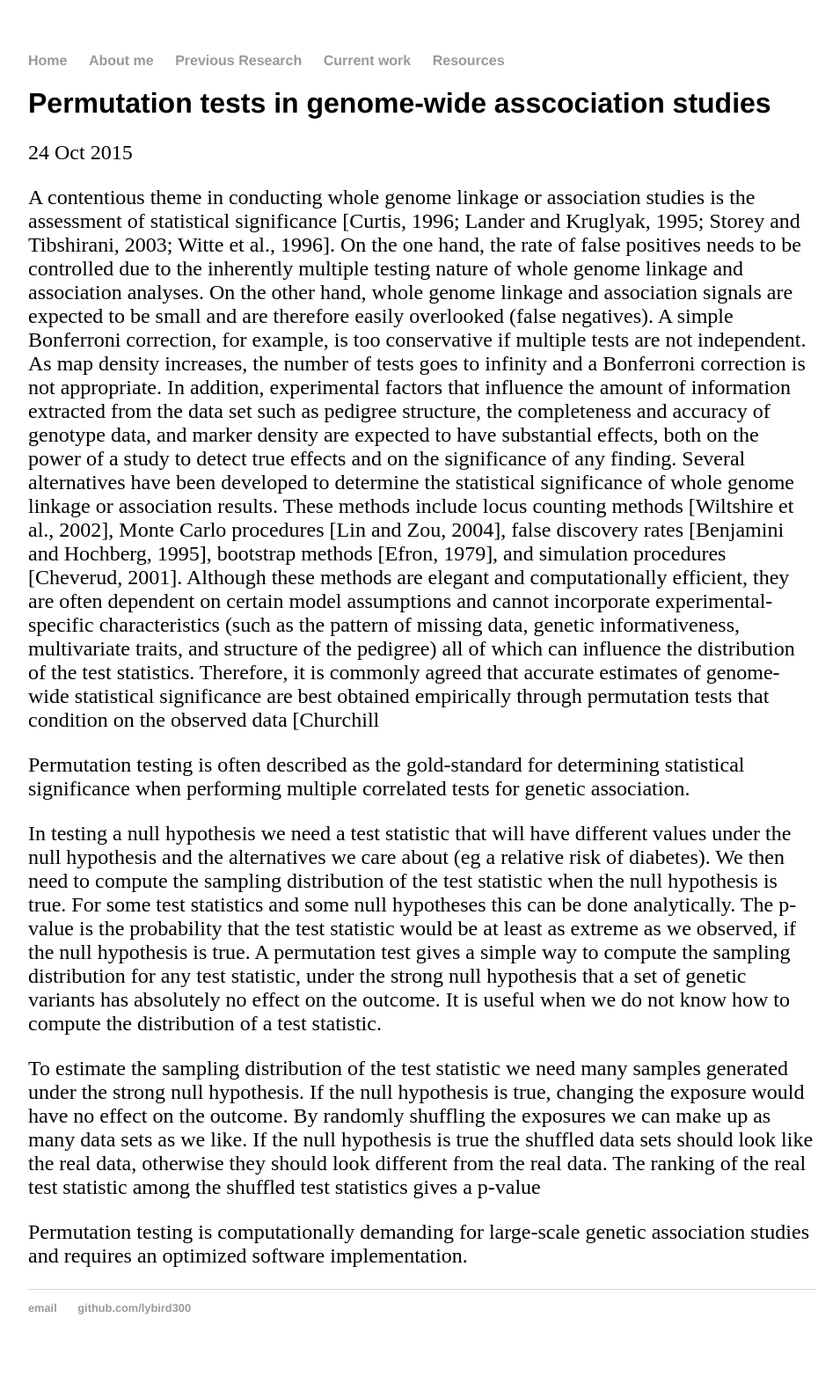
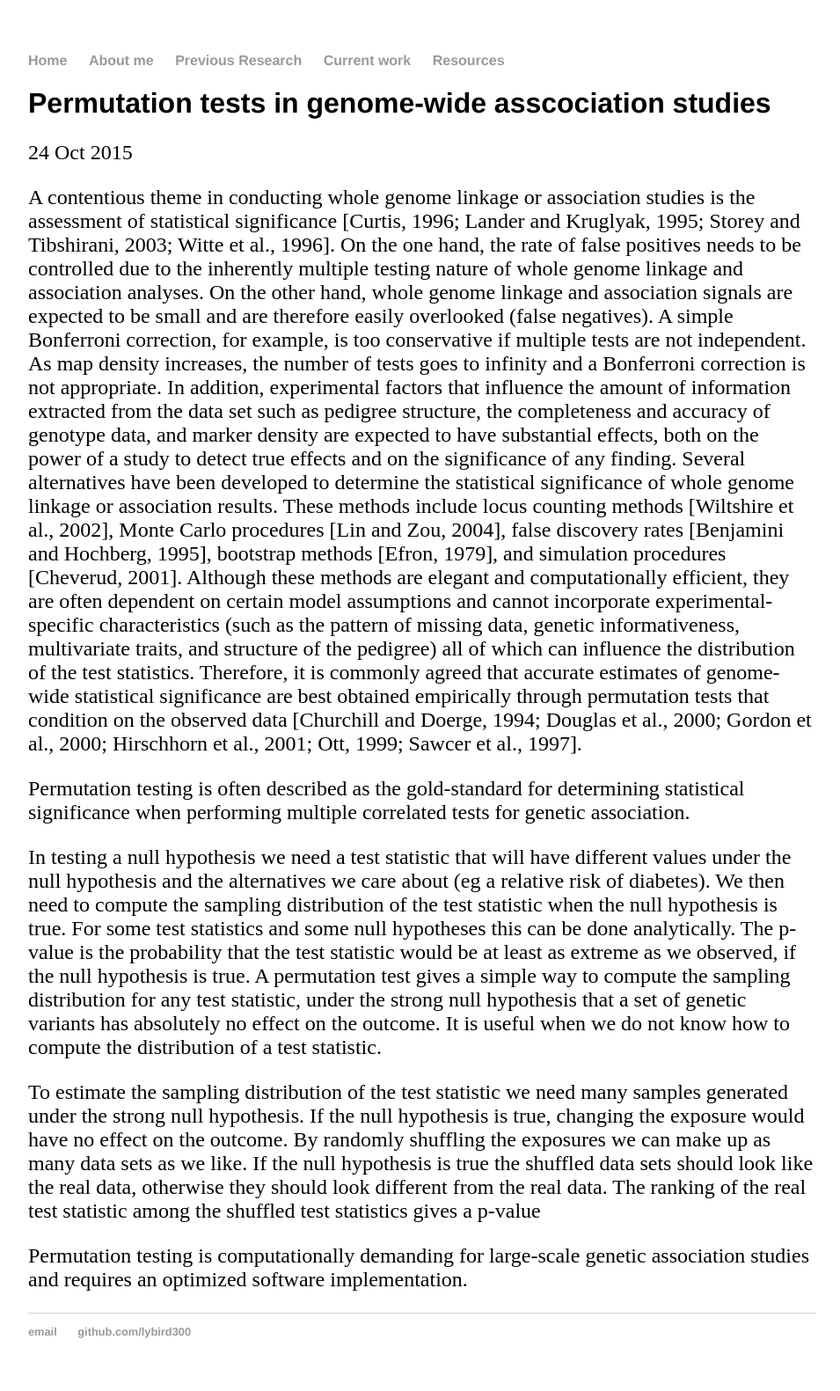
Before and after one commit to lybird300/lybird300.github.io, a Jekyll site: the page built from _posts/2015-10-24-permutation.md, in a window 1280 px wide. Shown: the whole page at 88% size, without its empty margins (160-1115 px from the left). Built offline with Jekyll 4.4.1, drawn with Linux system fonts in a browser that asks for light colours; before the commit the page ends 1554 px from its top, so only the background shows below that.

Commit message:
Update 2015-10-24-permutation.md

```diff
--- a/_posts/2015-10-24-permutation.md
+++ b/_posts/2015-10-24-permutation.md
@@ -37,7 +37,8 @@ and structure of the pedigree) all of which can influence the
 distribution of the test statistics. Therefore, it is commonly
 agreed that accurate estimates of genome-wide statistical
 significance are best obtained empirically through permutation
-tests that condition on the observed data [Churchill
+tests that condition on the observed data [Churchill and Doerge, 1994; Douglas et al., 2000; Gordon et al., 2000;
+Hirschhorn et al., 2001; Ott, 1999; Sawcer et al., 1997].
 
 Permutation testing is often described as the gold-standard for determining statistical significance when performing multiple correlated tests for genetic association.
 
```
